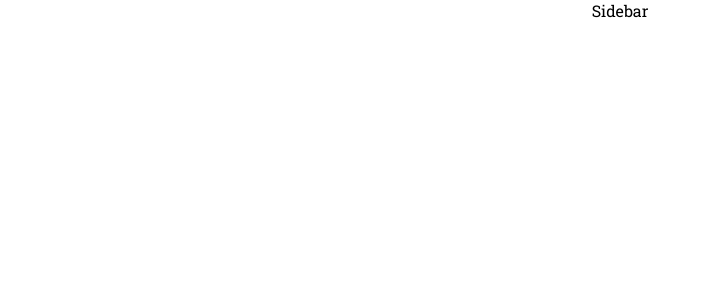
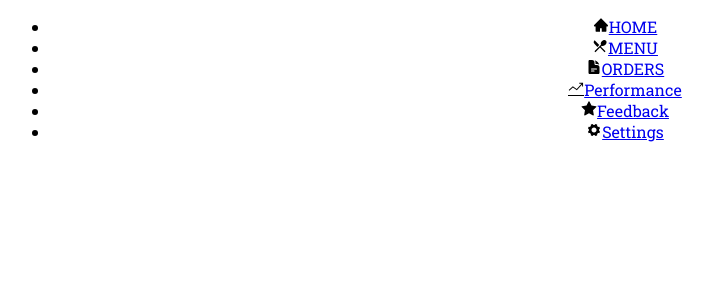
Before and after one commit to Trishaneww/kiosk, a React (Create React App) app: page / in a window 1280 px wide. Shown: the top 300 px of the page, without its empty margins (20-733 px from the left). Built offline with nearby package versions, Linux system fonts and the light colour scheme.

Commit message:
sidebar structure

```diff
--- a/src/components/sidebar/Sidebar.jsx
+++ b/src/components/sidebar/Sidebar.jsx
@@ -1,9 +1,57 @@
-import './Sidebar.scss';
+import "./Sidebar.scss";
+import { MdRestaurantMenu } from "react-icons/md";
+import { AiFillHome } from "react-icons/ai";
+import { TfiStatsUp } from "react-icons/tfi";
+import { HiDocumentText } from "react-icons/hi2";
+import { IoIosSettings } from "react-icons/io";
+import { GoStarFill } from "react-icons/go";
+import { RiLogoutBoxRLine } from "react-icons/ri";
+import { Link } from "react-router-dom";
 
 const Sidebar = () => {
   return (
-    <div>Sidebar</div>
-  )
-}
+    <div>
+      <div className="sidebar">
+        <div className="sidebar-content">
+          <div className="sidebar-burgerContainer">
+            <div className="sidebar-burgerContainer-trigger"></div>
+            <div className="sidebar-burgerContainer-menugit"></div>
+          </div>
+          <ul>
+            <li>
+              <AiFillHome />
+              <Link to={`/`}>HOME</Link>
+            </li>
 
-export default Sidebar
+            <li>
+              <MdRestaurantMenu />
+              <Link to={`/menu`}>MENU</Link>
+            </li>
+
+            <li>
+              <HiDocumentText />
+              <Link to={`/orders`}>ORDERS</Link>
+            </li>
+
+            <li>
+              <TfiStatsUp />
+              <Link to={`/dashboard`}>Performance</Link>
+            </li>
+
+            <li>
+              <GoStarFill />
+              <Link to={`/dashboard`}>Feedback</Link>
+            </li>
+
+            <li>
+              <IoIosSettings />
+              <Link to={`/settings`}>Settings</Link>
+            </li>
+          </ul>
+        </div>
+      </div>
+    </div>
+  );
+};
+
+export default Sidebar;
```
